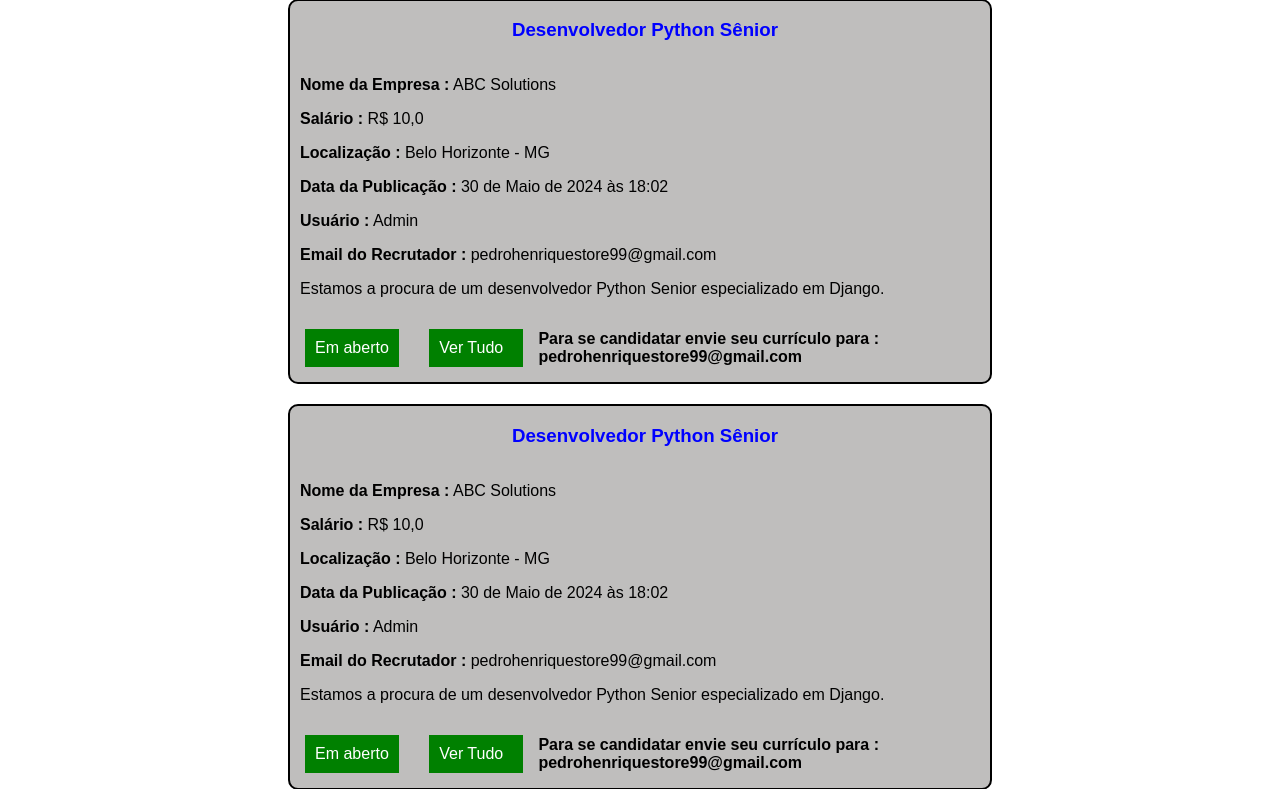
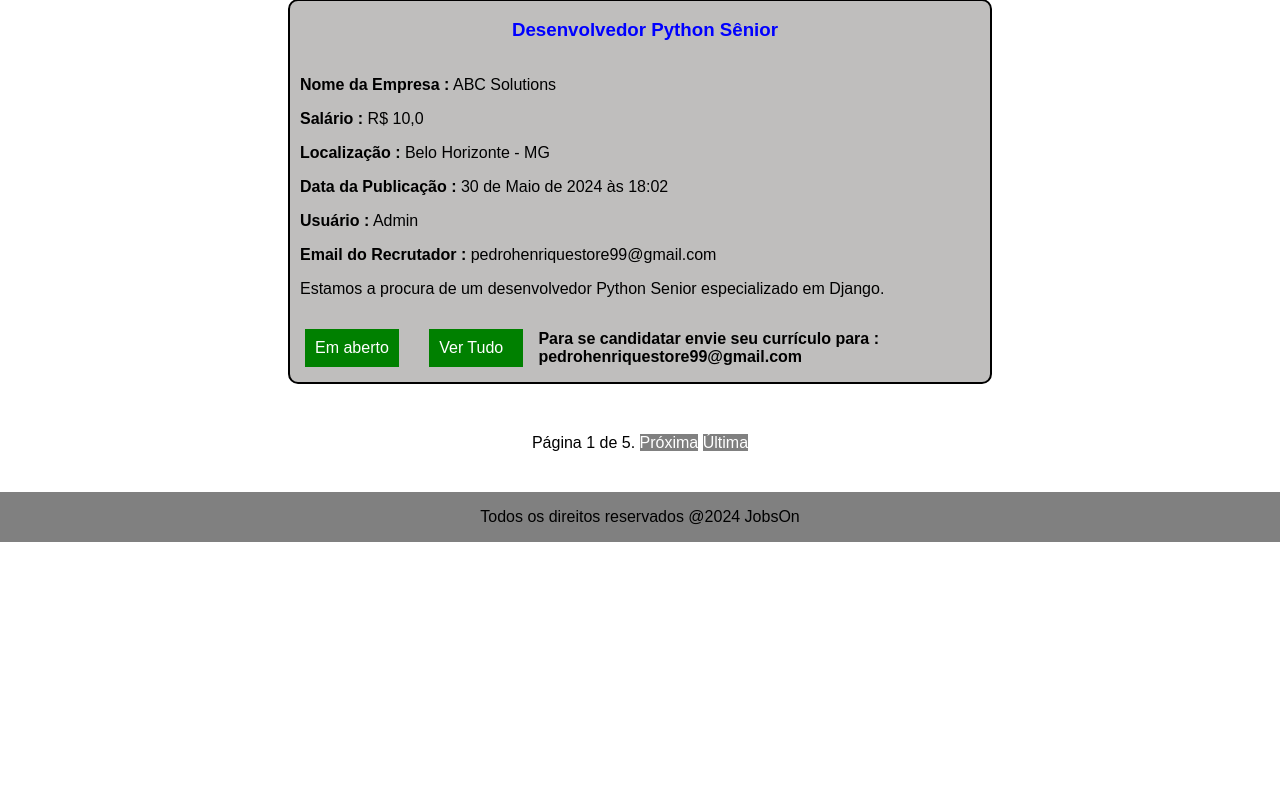
Before and after one commit to PedroNunesBH/django-career-portal, a Django app: page /job_list/ in a window 1280 px wide. Shown: the part 1931-2720 px from the top of the page. After the commit the page ends 2473 px from the top, so only its background shows below. Run offline with Django 5.2, Linux system fonts and the light colour scheme; data comes from the database, SQL or seed files in the repository.

Commit message:
Criação da páginação para job_list.

```diff
--- a/jobs/templates/job_list.html
+++ b/jobs/templates/job_list.html
@@ -37,5 +37,22 @@
             <p class="job-list-advice-null">Nenhum resultado encontrado.</p>
     {% endif %}
         </section>
+        <div class="pagination">
+            <span class="step-links">
+                {% if page_obj.has_previous %}
+                    <a class="page-link" href="?page=1">Primeira</a>
+                    <a class="page-link" href="?page={{ page_obj.previous_page_number }}">Anterior</a>
+                {% endif %}
+
+                <span class="current">
+                    Página {{ page_obj.number }} de {{ page_obj.paginator.num_pages }}.
+                </span>
+
+                {% if page_obj.has_next %}
+                    <a class="page-link" href="?page={{ page_obj.next_page_number }}">Próxima</a>
+                    <a class="page-link" href="?page={{ page_obj.paginator.num_pages }}">Última</a>
+                {% endif %}
+            </span>
+        </div>
     </main>
 {% endblock %}
--- a/jobs/views.py
+++ b/jobs/views.py
@@ -15,6 +15,7 @@
 class JobOffersList(ListView):
     template_name = 'job_list.html'
     model = JobOffer
+    paginate_by = 5
 
     def get_queryset(self):
         queryset = super().get_queryset()
--- a/static/css/job_list.css
+++ b/static/css/job_list.css
@@ -78,3 +78,16 @@
 .email-text {
     font-weight: 600;
 }
+
+.pagination {
+    display: flex;
+    justify-content: center; /* Centraliza horizontalmente */
+    align-items: center; /* Centraliza verticalmente */
+    margin-bottom: 40px;
+}
+
+.page-link {
+    text-decoration: none;
+    background: grey;
+    color: white;
+}
```
